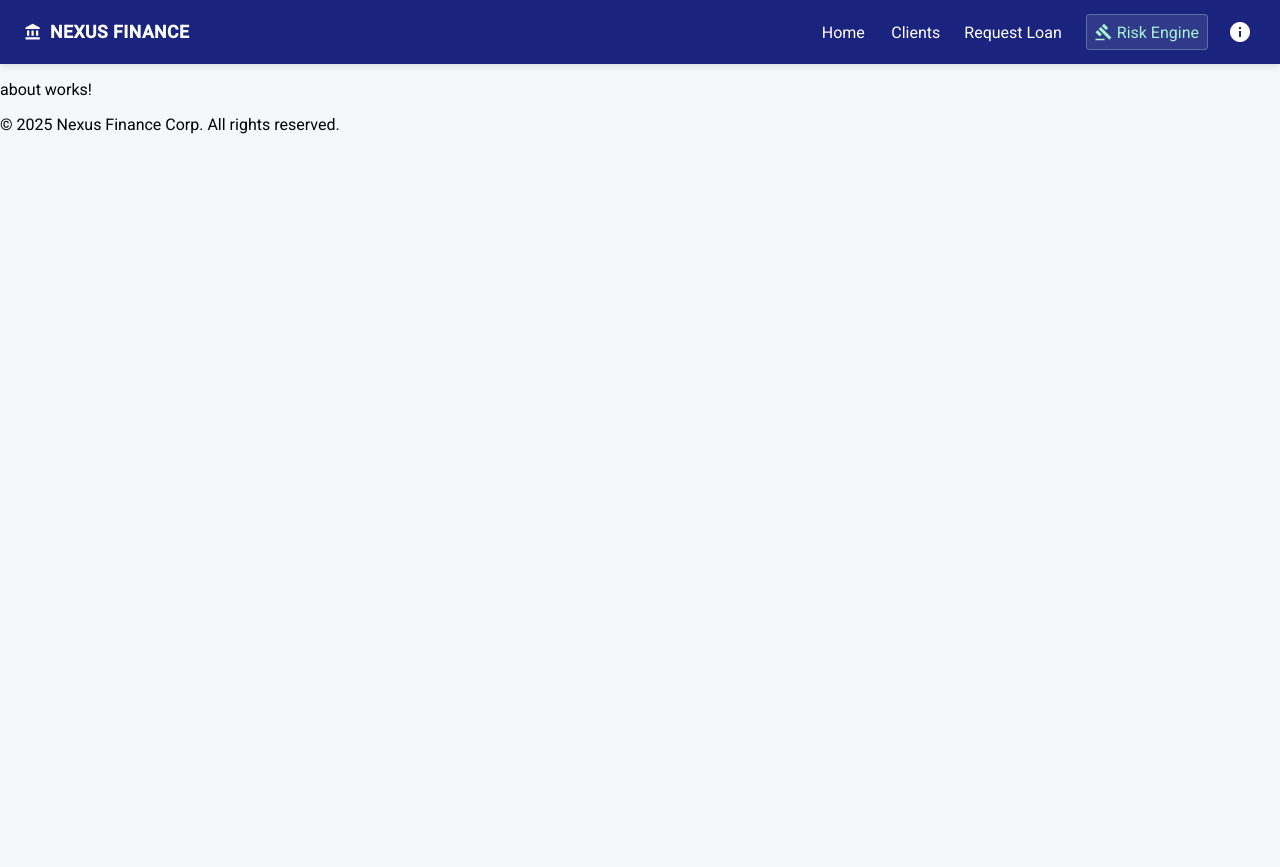
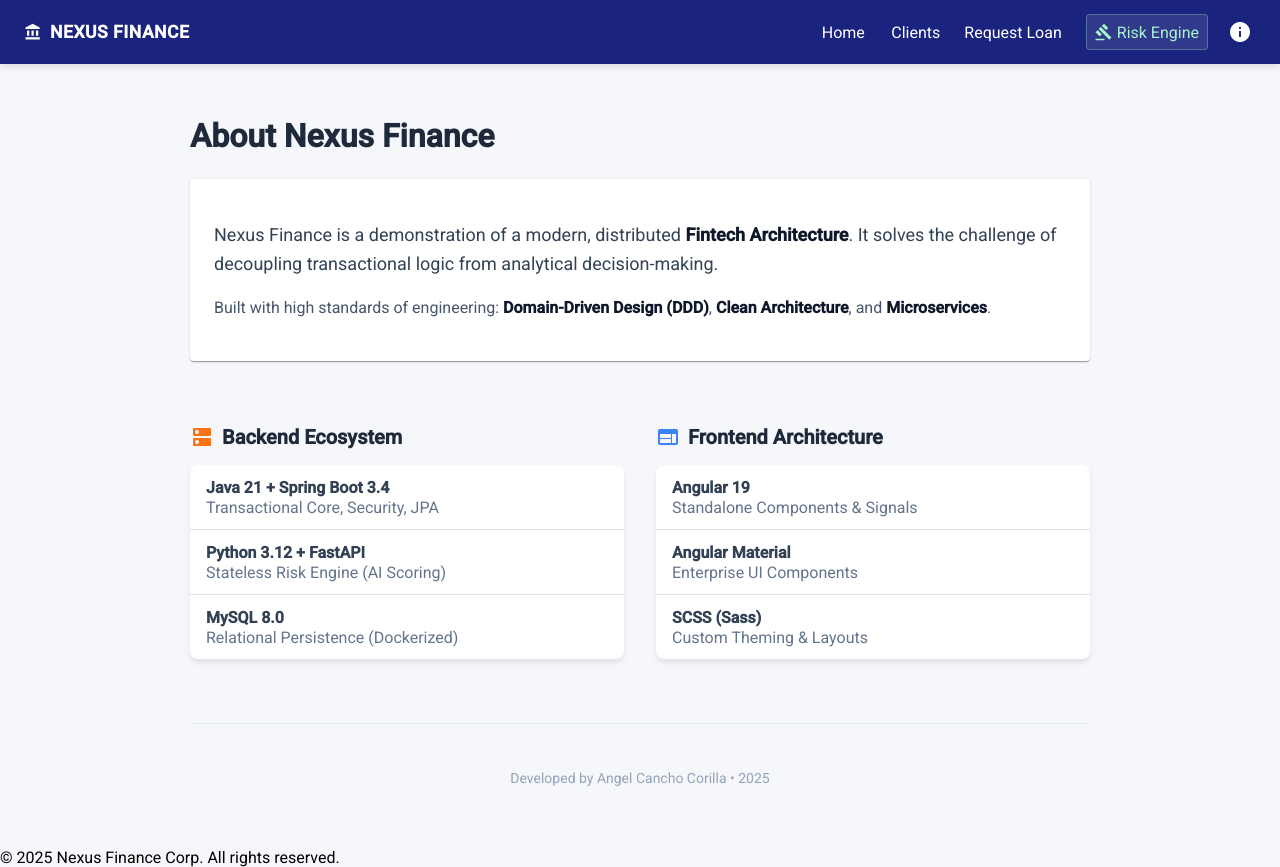
Before and after one commit to nexus-fintech/nexus-frontend-web, an Angular app: page /about in a window 1280 px wide. Before the commit the page ends 800 px from the top, so only its background shows below. Built offline with nearby package versions, Linux system fonts and the light colour scheme.

Commit message:
feat(about): update layout and styles

```diff
--- a/src/app/public/pages/about/about.component.html
+++ b/src/app/public/pages/about/about.component.html
@@ -1 +1,76 @@
-<p>about works!</p>
+<div class="page-container">
+
+  <h1 class="page-title">About Nexus Finance</h1>
+
+  <mat-card class="intro-card">
+    <mat-card-content>
+      <p class="lead">
+        Nexus Finance is a demonstration of a modern, distributed <strong>Fintech Architecture</strong>.
+        It solves the challenge of decoupling transactional logic from analytical decision-making.
+      </p>
+      <p>
+        Built with high standards of engineering: <strong>Domain-Driven Design (DDD)</strong>,
+        <strong>Clean Architecture</strong>, and <strong>Microservices</strong>.
+      </p>
+    </mat-card-content>
+  </mat-card>
+
+  <div class="stack-grid">
+
+    <div class="stack-column">
+      <h2 class="section-title">
+        <mat-icon class="icon-orange">dns</mat-icon> Backend Ecosystem
+      </h2>
+
+      <mat-list class="tech-list">
+        <mat-list-item>
+          <span matListItemTitle>Java 21 + Spring Boot 3.4</span>
+          <span matListItemLine>Transactional Core, Security, JPA</span>
+        </mat-list-item>
+        <mat-divider></mat-divider>
+
+        <mat-list-item>
+          <span matListItemTitle>Python 3.12 + FastAPI</span>
+          <span matListItemLine>Stateless Risk Engine (AI Scoring)</span>
+        </mat-list-item>
+        <mat-divider></mat-divider>
+
+        <mat-list-item>
+          <span matListItemTitle>MySQL 8.0</span>
+          <span matListItemLine>Relational Persistence (Dockerized)</span>
+        </mat-list-item>
+      </mat-list>
+    </div>
+
+    <div class="stack-column">
+      <h2 class="section-title">
+        <mat-icon class="icon-blue">web</mat-icon> Frontend Architecture
+      </h2>
+
+      <mat-list class="tech-list">
+        <mat-list-item>
+          <span matListItemTitle>Angular 19</span>
+          <span matListItemLine>Standalone Components & Signals</span>
+        </mat-list-item>
+        <mat-divider></mat-divider>
+
+        <mat-list-item>
+          <span matListItemTitle>Angular Material</span>
+          <span matListItemLine>Enterprise UI Components</span>
+        </mat-list-item>
+        <mat-divider></mat-divider>
+
+        <mat-list-item>
+          <span matListItemTitle>SCSS (Sass)</span>
+          <span matListItemLine>Custom Theming & Layouts</span>
+        </mat-list-item>
+      </mat-list>
+    </div>
+
+  </div>
+
+  <div class="footer-credit">
+    <p>Developed by Angel Cancho Corilla • 2025</p>
+  </div>
+
+</div>
--- a/src/app/public/pages/about/about.component.scss
+++ b/src/app/public/pages/about/about.component.scss
@@ -0,0 +1,93 @@
+.page-container {
+  max-width: 900px;
+  margin: 0 auto;
+  padding: 32px 24px;
+}
+
+.page-title {
+  font-size: 2rem;
+  color: #1e293b;
+  margin-bottom: 24px;
+  font-weight: 700;
+}
+
+.intro-card {
+  margin-bottom: 48px;
+  background-color: white;
+
+  mat-card-content {
+    padding: 24px;
+  }
+
+  p {
+    color: #475569;
+    line-height: 1.6;
+    margin-bottom: 16px;
+    font-size: 1rem;
+
+    &.lead {
+      font-size: 1.125rem;
+      color: #334155;
+    }
+  }
+
+  strong {
+    color: #0f172a;
+    font-weight: 600;
+  }
+}
+
+.stack-grid {
+  display: grid;
+  grid-template-columns: 1fr 1fr;
+  gap: 32px;
+
+  @media (max-width: 768px) {
+    grid-template-columns: 1fr;
+  }
+}
+
+.section-title {
+  display: flex;
+  align-items: center;
+  gap: 8px;
+  font-size: 1.25rem;
+  color: #1e293b;
+  margin-bottom: 16px;
+  font-weight: 600;
+
+  mat-icon {
+    width: 24px;
+    height: 24px;
+    font-size: 24px;
+  }
+
+  .icon-orange { color: #f97316; }
+  .icon-blue { color: #3b82f6; }
+}
+
+.tech-list {
+  background-color: white;
+  border-radius: 8px;
+  box-shadow: 0 4px 6px -1px rgba(0, 0, 0, 0.1);
+  padding: 0; // Reset padding
+  overflow: hidden;
+
+  span[matListItemTitle] {
+    font-weight: 600;
+    color: #334155;
+  }
+
+  span[matListItemLine] {
+    color: #64748b;
+  }
+}
+
+.footer-credit {
+  margin-top: 64px;
+  text-align: center;
+  color: #94a3b8;
+  font-size: 0.875rem;
+  border-top: 1px solid #e2e8f0;
+  padding-top: 32px;
+}
--- a/src/app/public/pages/about/about.component.ts
+++ b/src/app/public/pages/about/about.component.ts
@@ -1,9 +1,13 @@
 import { Component } from '@angular/core';
+import {MatListModule} from '@angular/material/list';
+import {MatIconModule} from '@angular/material/icon';
+import {MatDividerModule} from '@angular/material/divider';
+import {MatCardModule} from '@angular/material/card';
 
 @Component({
   selector: 'app-about',
   standalone: true,
-  imports: [],
+  imports: [MatListModule, MatIconModule, MatDividerModule, MatCardModule],
   templateUrl: './about.component.html',
   styleUrl: './about.component.scss'
 })
```
